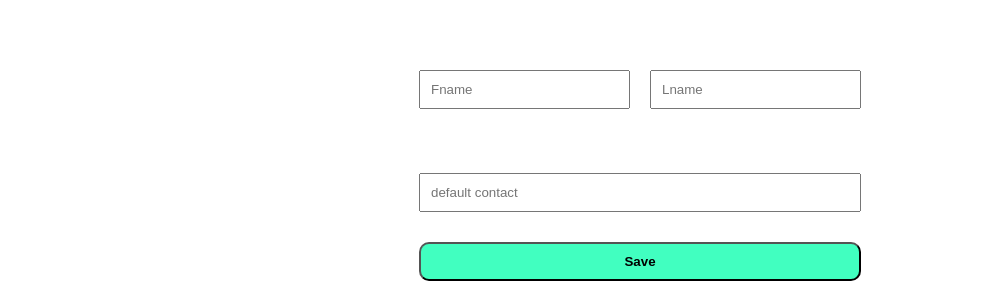
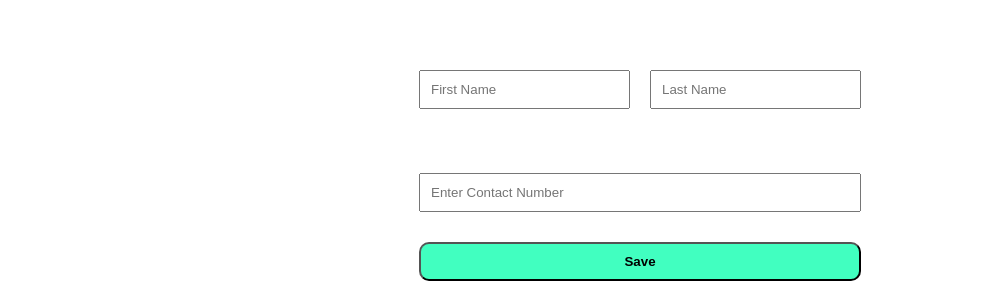
Before and after one commit to prakhart111/easyops_project, a React (Vite) app: page / in a window 1280 px wide. Shown: the part 134-417 px from the top of the page, without its empty margins (0-1006 px from the left). Built offline with nearby package versions, Linux system fonts and the light colour scheme.

Commit message:
completed

```diff
--- a/src/FormComponent.jsx
+++ b/src/FormComponent.jsx
@@ -1,14 +1,21 @@
 import React from 'react'
 import './Form.css'
+import {checkDuplicacy} from "./tableFunctions"
 
 const FormComponent = ({masterData,setMasterData}) => {
 
-    const [Fname,setFirstName] = React.useState("Fname");
-    const [Lname,setLastName] = React.useState("Lname");
-    const [contact,setContact] = React.useState("default contact");
+    const [Fname,setFirstName] = React.useState(null);
+    const [Lname,setLastName] = React.useState(null);
+    const [contact,setContact] = React.useState(null);
 
     const handleFormSubmit = (e)=>{
         e.preventDefault();
+
+        if(!Fname || !Lname || !contact){
+            alert("Enter valid values")
+            return;
+        }
+
         console.log(e.target?.Fname.value + e.target?.Lname.value)
         console.log(e.target?.contact.value)
 
@@ -18,22 +25,29 @@ const FormComponent = ({masterData,setMasterData}) => {
             contact:contact,
         }
 
-        setMasterData(
-            [...masterData,
-                formData
-            ]
-        )
+        //check if given name & contact already exists in the table
+        if(checkDuplicacy(formData,masterData)){ // true means no duplicate
+            setMasterData(
+                [...masterData,
+                    formData
+                ]
+            )
+        }
+        else{
+            alert("Duplicate Values are not allowed")
+        }
+
     }
   return (
     <div>
         <form onSubmit={handleFormSubmit}>
         <label>Name:</label>
             <div className='name-cont'>
-                <input placeholder="Fname" onChange={(e)=>setFirstName(e.target.value)} type="text" id="Fname" name="Fname" required/>
-                <input placeholder="Lname" onChange={(e)=>setLastName(e.target.value)} type="text" id="Lname" name="Lname" required/>
+                <input placeholder="First Name" onChange={(e)=>setFirstName(e.target.value.trim())} type="text" id="Fname" name="Fname" required/>
+                <input placeholder="Last Name" onChange={(e)=>setLastName(e.target.value.trim())} type="text" id="Lname" name="Lname" required/>
             </div>
             <label>Contact:</label>
-            <input placeholder="default contact" onChange={(e)=>setContact(e.target.value)} type="text" id="contact" name="contact" required/>
+            <input placeholder="Enter Contact Number" onChange={(e)=>setContact(e.target.value.trim())} type="number" id="contact" name="contact" required/>
             <input type="submit" value="Save" className='btn' />
         </form>
     </div>
--- a/src/tableFunctions.js
+++ b/src/tableFunctions.js
@@ -21,3 +21,15 @@ export const searchRow = (masterData,nameToSearch,loading,setLoading)=>{
     setLoading(false)
     return result;
 }
+
+export const checkDuplicacy = (formData,masterData)=>{
+    if(masterData.length==0) return true;
+    let res = true;
+
+    masterData.forEach( (item)=>{
+        if(res && (item.name == formData.name || item.contact == formData.contact) )
+            res = false;
+    })
+
+    return res;
+}
```
